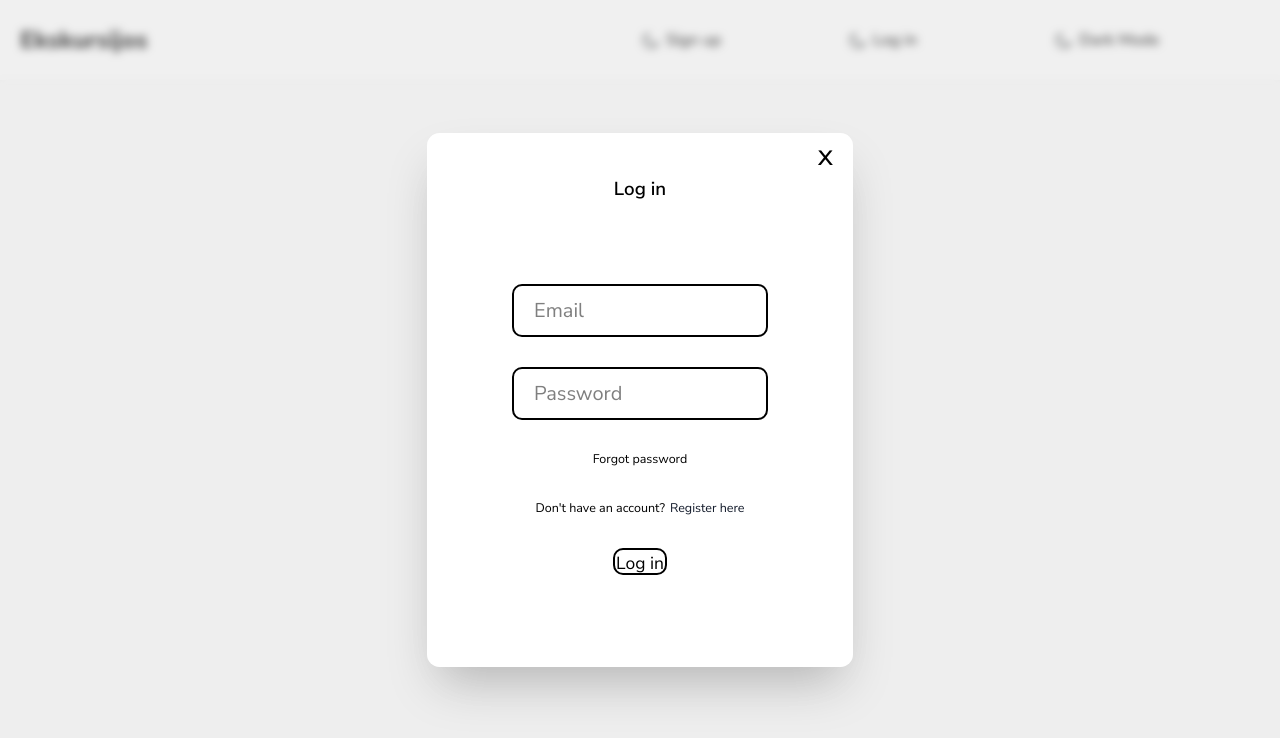
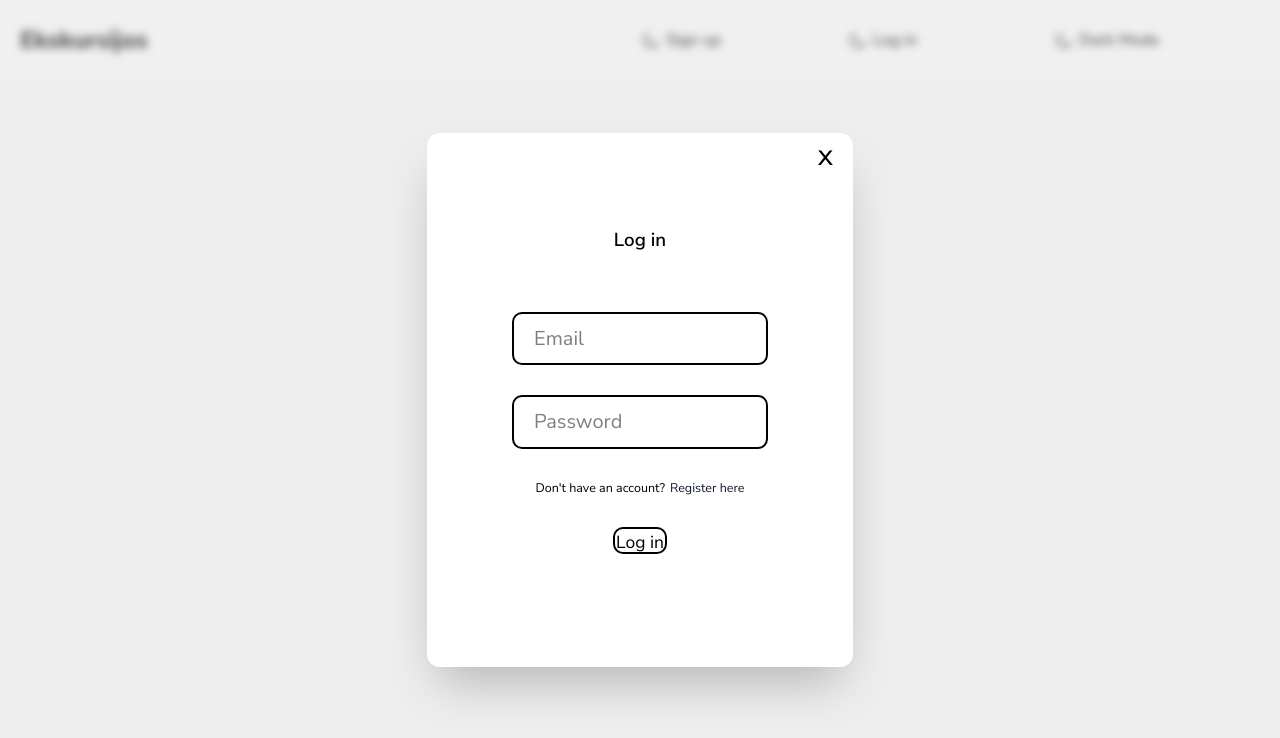
Before and after one commit to FlorijanDem/vasarosProjektasJs, a React (Vite) app in the folder frontend/: page / in a window 1280 px wide. Both pictures are taken after a click on the button "Log in". Shown: the top 738 px of the page. Built offline with nearby package versions, Linux system fonts and the light colour scheme.

Commit message:
Add LoginModal

```diff
--- a/frontend/src/pages/Login/LoginModal.jsx
+++ b/frontend/src/pages/Login/LoginModal.jsx
@@ -9,12 +9,11 @@
 // also posible
 
 import { useForm } from "react-hook-form";
-import { Link } from "react-router";
-import axios from 'axios';
+import axios from "axios";
 import { useState } from "react";
 
-const LoginModal = ({ isOpen, onClose }) => {
-  const [errorMessage, setErrorMessage] = useState('');
+const LoginModal = ({ isOpen, onClose, onSwitchRegister }) => {
+  const [errorMessage, setErrorMessage] = useState("");
   const {
     register,
     handleSubmit,
@@ -23,29 +22,55 @@ const LoginModal = ({ isOpen, onClose }) => {
   if (!isOpen) return null;
   const onSubmit = async (data) => {
     try {
-      const response = await axios.post('http://localhost:3000/api/v1/login', {
-        email: data.email,
-        password: data.password,
-      });
-      console.log(response.data)
+      const response = await axios.post(
+        "http://localhost:3000/api/v1/login",
+        {
+          email: data.email,
+          password: data.password,
+        },
+        {
+          withCredentials: true,
+        }
+      );
+      console.log(response.data);
+      if (response.data.status === "success") {
+        onClose();
+      }
     } catch (error) {
-      console.error('Login failed:', error.response?.data || error.message);
-      setErrorMessage(error.response?.data?.message || 'Login failed');
+      const errors = error.response?.data?.errors;
+      setErrorMessage(
+        error.response?.data?.message ||
+          (Array.isArray(errors)
+            ? errors.map((e) => e.msg).join("\n")
+            : "Registration failed")
+      );
+      console.error(
+        "Registration failed:",
+        error.response?.data || error.message
+      );
     }
   };
   return (
-    <div className="fixed inset-0 z-10 flex items-center justify-center max-lg:p-4 bg- bg-[#D9D9D9]/[var(--bg-opacity)] [--bg-opacity:40%] backdrop-blur-xs">
-      <div className="rounded-[1.25rem] bg-white relative w-1/3 h-2/3 flex flex-col items-center max-lg:w-full shadow-2xl  ">
+    <div
+      className="fixed inset-0 z-10 flex items-center justify-center max-lg:p-4 bg- bg-[#D9D9D9]/[var(--bg-opacity)] [--bg-opacity:40%] backdrop-blur-xs"
+      onClick={onClose}
+    >
+      <div
+        className="rounded-[1.25rem] bg-white relative w-1/3 h-2/3 flex flex-col items-center max-xl:w-full shadow-2xl max-xl:h-full "
+        onClick={(e) => e.stopPropagation()}
+      >
         <button onClick={onClose} className="text-[3rem] self-end px-8">
           x
         </button>
-        <h2 className="text-3xl font-semibold text-center">Log in</h2>
         <div className="flex w-full h-4/5 justify-center items-center">
           <form
             className="flex flex-col h-1/2 w-full justify-center items-center gap-12"
             onSubmit={handleSubmit(onSubmit)}
           >
-             <p className="text-3xl text-red-400">{errorMessage}</p>
+            <h2 className="text-3xl font-semibold text-center">Log in</h2>
+            <pre className="text-2xl text-red-400 font-light max-xl:text-xl">
+              {errorMessage}
+            </pre>
             <input
               className="border-2 rounded-2xl h-4/16 w-6/10 p-8 text-[2rem] max-lg:w-8/10 "
               type="email"
@@ -69,20 +94,23 @@ const LoginModal = ({ isOpen, onClose }) => {
               </p>
             )}
 
-            <Link>
-              <p className="text-[1.25rem]">Forgot password</p>
-            </Link>
             <div className="flex gap-2 text-[1.25rem]">
               <p>Don't have an account?</p>
-              <Link>
-                <p className="text-gray-900">Register here</p>
-              </Link>
+              <button
+                type="button"
+                onClick={() => {
+                  onClose();
+                  onSwitchRegister();
+                }}
+                className="text-gray-900"
+              >
+                Register here
+              </button>
             </div>
-
             <input
               type="submit"
               value="Log in"
-              className=" bg-white rounded-2xl border-2 h-2/16 w-2/16 text-[1.75rem]"
+              className=" bg-white rounded-2xl border-2 h-2/16 w-2/16 text-[1.75rem] justify-center max-xl:text-[1.25rem] max-xl:h-2/16"
             />
           </form>
         </div>
```
